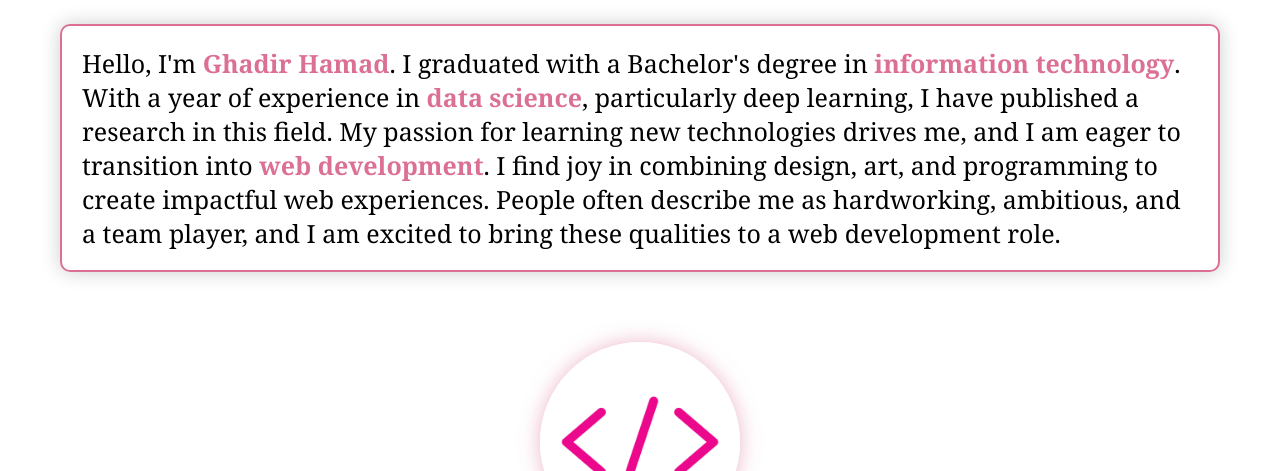
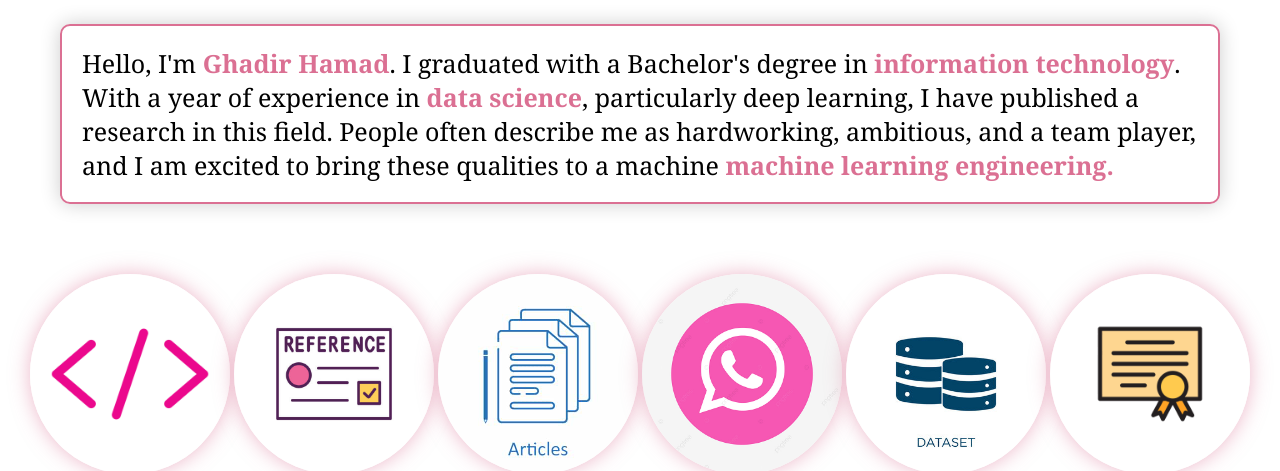
Before and after one commit to ghadirhamad/ghadir.github.io, a plain HTML site: page index.html in a window 1280 px wide. Shown: the part 313-784 px from the top of the page. Drawn offline with Linux system fonts and the light colour scheme.

Commit message:
Add images and update footer links in index.html

```diff
--- a/index.html
+++ b/index.html
@@ -1,7 +1,7 @@
 <!DOCTYPE html>
 <html lang="en">
 <head>
-    <title>Task 1</title>
+    <title>Portifolo</title>
     <meta name="viewport" content="width=device-width, initial-scale=1.0">
     <style>
         body {
@@ -79,12 +79,18 @@
 
     <div class="content">
         <h1 id="inspire"> Believe in yourself!</h1>
-        <p>Hello, I'm <span style="color:palevioletred;"><strong>Ghadir Hamad</strong></span>. I graduated with a Bachelor's degree in <span style="color:palevioletred;"><strong>information technology</strong></span>. With a year of experience in <span style="color:palevioletred;"><strong>data science</strong></span>, particularly deep learning, I have published a research in this field. My passion for learning new technologies drives me, and I am eager to transition into <span style="color:palevioletred;"><strong>web development</strong></span>. I find joy in combining design, art, and programming to create impactful web experiences. People often describe me as hardworking, ambitious, and a team player, and I am excited to bring these qualities to a web development role.</p>
+        <p>Hello, I'm <span style="color:palevioletred;"><strong>Ghadir Hamad</strong></span>. I graduated with a Bachelor's degree in <span style="color:palevioletred;"><strong>information technology</strong></span>. With a year of experience in <span style="color:palevioletred;"><strong>data science</strong></span>, particularly deep learning, I have published a research in this field. People often describe me as hardworking, ambitious, and a team player, and I am excited to bring these qualities to a machine <span style="color:palevioletred;"><strong>machine learning engineering.</strong></span></p>
         </div>
 
     <div class="footer">
-        <img src="Ghadir.jpg" alt="Ghadir Hamad">
+        <a href="https://drive.google.com/drive/folders/107FsyFavzNYUFXk72DHQFt59vfMygDAy"> </a><img src="Ghadir.jpg" alt="Ghadir Hamad"></a>
+        <a href="https://drive.google.com/drive/folders/1063khSW8p5yFc-Q_nhmPWGbY8JtZJxz2"> <img src="recommendation.jpg" alt="Recommendation"> </a>
+        <a href="https://www.sciencedirect.com/science/article/pii/S1319157824000156"> <img src="Articles.jpg" alt="article"> </a>
+        <a href="https://wa.me/9660507575849"> <img src="whatsUp.jpg" alt="whatsUp"></a>
+        <a href="https://github.com/qandos-git/AFRD-arabic-fake-reviews-dataset"><img src="dataset.jpg" alt="dataset"></a>
+        <a href="https://drive.google.com/drive/folders/106oOM0NLlZbs2Cze0NmNf_D0bw8WPIw9"><img src="cert.png" alt="cert"></a>
     </div>
+
 
     <script>
         document.addEventListener('DOMContentLoaded', function() {
```
Also changed, not shown: Articles.jpg (added), cert.png (added), dataset.jpg (added), recommendation.jpg (added), whatsUp.jpg (added).
